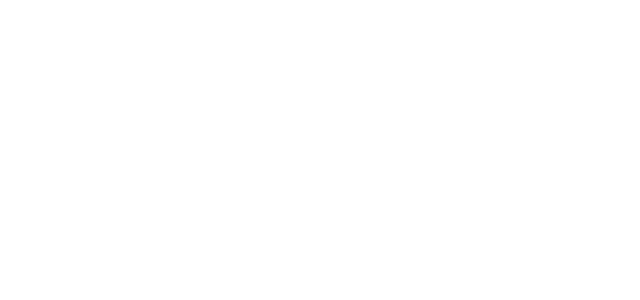
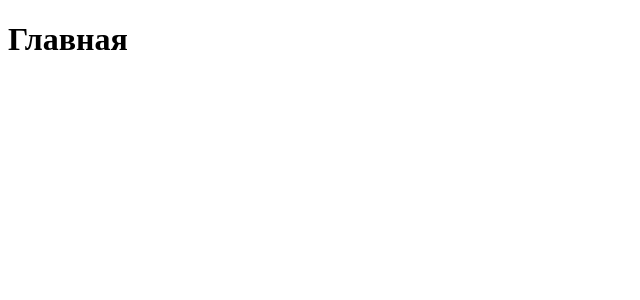
Before and after one commit to notabene91/rak-lechitsa, a Nuxt app: page / in a window 1280 px wide. Shown: the top 300 px of the page, without its empty margins (0-640 px from the left). Built offline with nearby package versions, Linux system fonts and the light colour scheme.

Commit message:
small edit of mainpage

```diff
--- a/pages/index.vue
+++ b/pages/index.vue
@@ -1,5 +1,7 @@
 <template>
-  <div></div>
+  <div>
+    <h1>Главная</h1>
+  </div>
 </template>
 
 <script>
```
